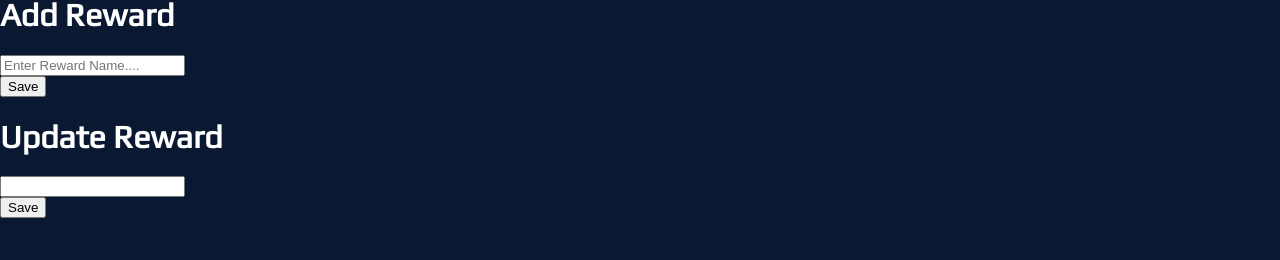
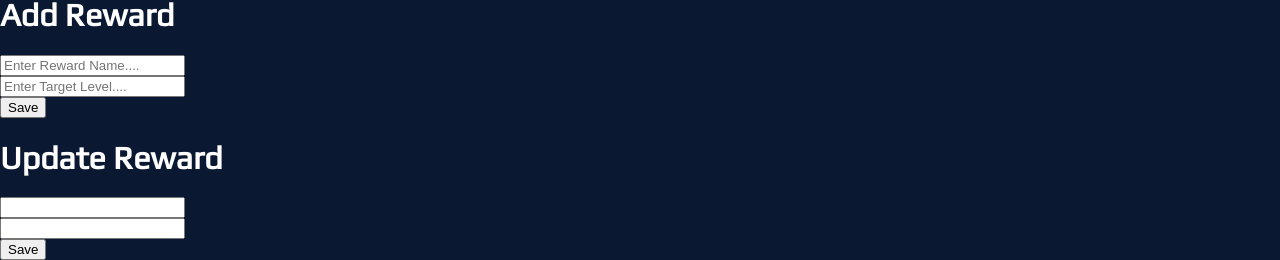
Before and after one commit to jenmerritt/javascript_group_project_habit_tracker, a Vue app in the folder client/: page / in a window 1280 px wide. Shown: the part 1623-1883 px from the top of the page. Before the commit the page ends 1841 px from the top, so only its background shows below. Built offline with nearby package versions, Linux system fonts and the light colour scheme; no server answers.

Commit message:
reward-level property added

```diff
--- a/client/src/components/Reward.vue
+++ b/client/src/components/Reward.vue
@@ -3,6 +3,9 @@
     <div class="reward-item-wrapper">
       <div v-on:click="editReward" class="reward-name">
         <h2>{{ reward.name }}</h2>
+      </div>
+      <div class="reward-target-level">
+        <h2>{{ reward.targetLevel }}</h2>
       </div>
       <div class="delete-button-wrapper">
         <button v-on:click="handleDelete" id="delete-button">DELETE</button>
--- a/client/src/components/RewardForm.vue
+++ b/client/src/components/RewardForm.vue
@@ -4,6 +4,9 @@
       <h1>Add Reward</h1>
       <div class="form-item-wrapper">
         <input type="text" v-model="name" id="name" placeholder="Enter Reward Name...."/>
+      </div>
+      <div class="form-item-wrapper">
+        <input type="number" v-model="targetLevel" id="target-level" placeholder="Enter Target Level...."/>
       </div>
       <input type="submit" value="Save">
     </form>
@@ -20,7 +23,8 @@ export default {
   name: 'reward-form',
   data() {
     return {
-      name: ""
+      name: "",
+      targetLevel: null
     }
   },
   methods: {
@@ -28,13 +32,15 @@ export default {
       e.preventDefault();
 
       const payload = {
-        name: this.name
+        name: this.name,
+        targetLevel: this.targetLevel
       }
 
       RewardService.postReward(payload)
       .then(reward => eventBus.$emit('reward-added', reward))
 
       this.name = null;
+      this.targetLevel = null;
     }
   }
 }
--- a/client/src/components/RewardUpdateForm.vue
+++ b/client/src/components/RewardUpdateForm.vue
@@ -4,6 +4,9 @@
       <h1>Update Reward</h1>
       <div class="form-item-wrapper">
         <input type="text" id="name" v-model="name"/>
+      </div>
+      <div class="form-item-wrapper">
+        <input type="number" id="targetLevel" v-model="targetLevel"/>
       </div>
       <input type="submit" value="Save">
     </form>
@@ -19,7 +22,8 @@ export default {
   data() {
     return {
       _id: null,
-      name: null
+      name: null,
+      targetLevel: null
     }
   },
   methods: {
@@ -29,6 +33,7 @@ export default {
       const payload = {
         _id: this._id,
         name: this.name,
+        targetLevel: this.targetLevel
       }
 
       RewardService.putReward(payload)
@@ -36,6 +41,7 @@ export default {
 
       this._id = null;
       this.name = null;
+      this.targetLevel = null;
     }
   },
   mounted() {
@@ -43,6 +49,7 @@ export default {
     eventBus.$on('edit-reward', reward => {
       this._id = reward._id;
       this.name = reward.name;
+      this.targetLevel = reward.targetLevel
     })
   }
 }
```
